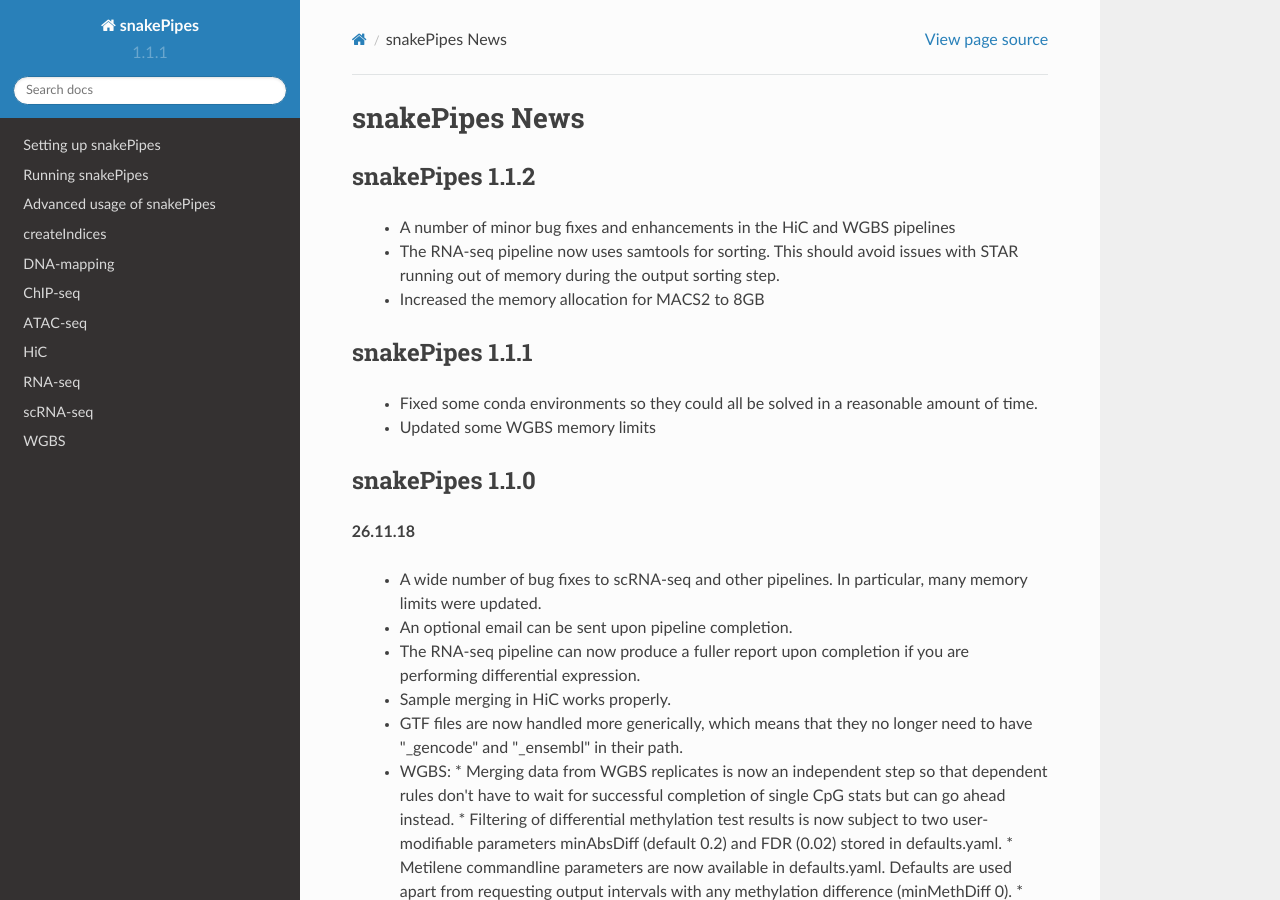
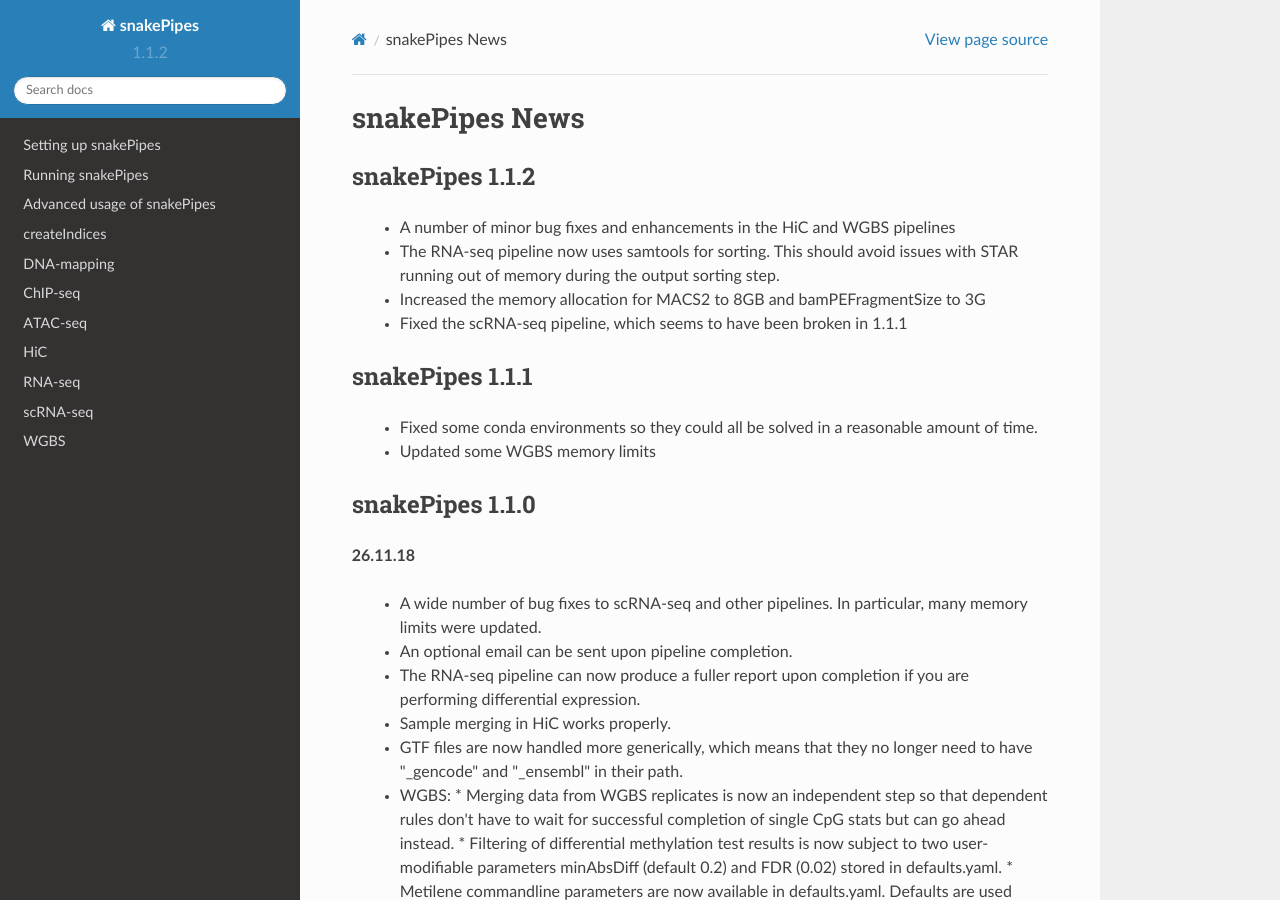
Before and after one commit to maxplanck-ie/snakepipes, a Sphinx documentation site: the page built from docs/content/News.rst, in a window 1280 px wide and 900 px high. Built offline with Sphinx 7.4.7 and the Read the Docs theme 2.0.0, drawn with Linux system fonts in a browser that asks for light colours; pages that are not in the unit, such as notebooks, are missing from menus.

Commit message:
Update change long and bump to 1.1.2

```diff
--- a/docs/content/News.rst
+++ b/docs/content/News.rst
@@ -6,7 +6,8 @@ snakePipes 1.1.2
 
  * A number of minor bug fixes and enhancements in the HiC and WGBS pipelines
  * The RNA-seq pipeline now uses samtools for sorting. This should avoid issues with STAR running out of memory during the output sorting step.
- * Increased the memory allocation for MACS2 to 8GB
+ * Increased the memory allocation for MACS2 to 8GB and bamPEFragmentSize to 3G
+ * Fixed the scRNA-seq pipeline, which seems to have been broken in 1.1.1
 
 snakePipes 1.1.1
 ----------------
--- a/snakePipes/__init__.py
+++ b/snakePipes/__init__.py
@@ -1 +1 @@
-__version__ = '1.1.1'
+__version__ = '1.1.2'
```
Also changed, not shown: 1 other file.
